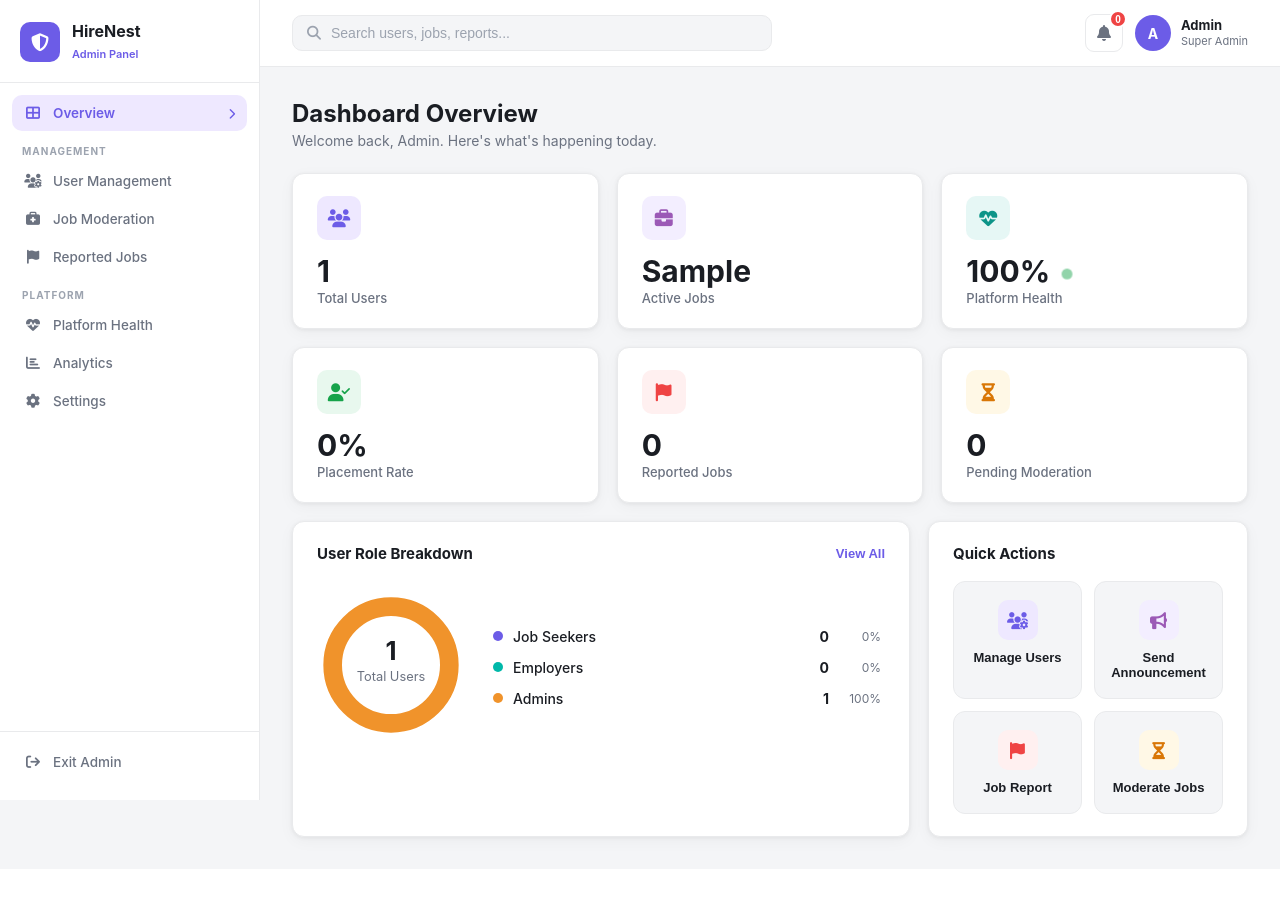
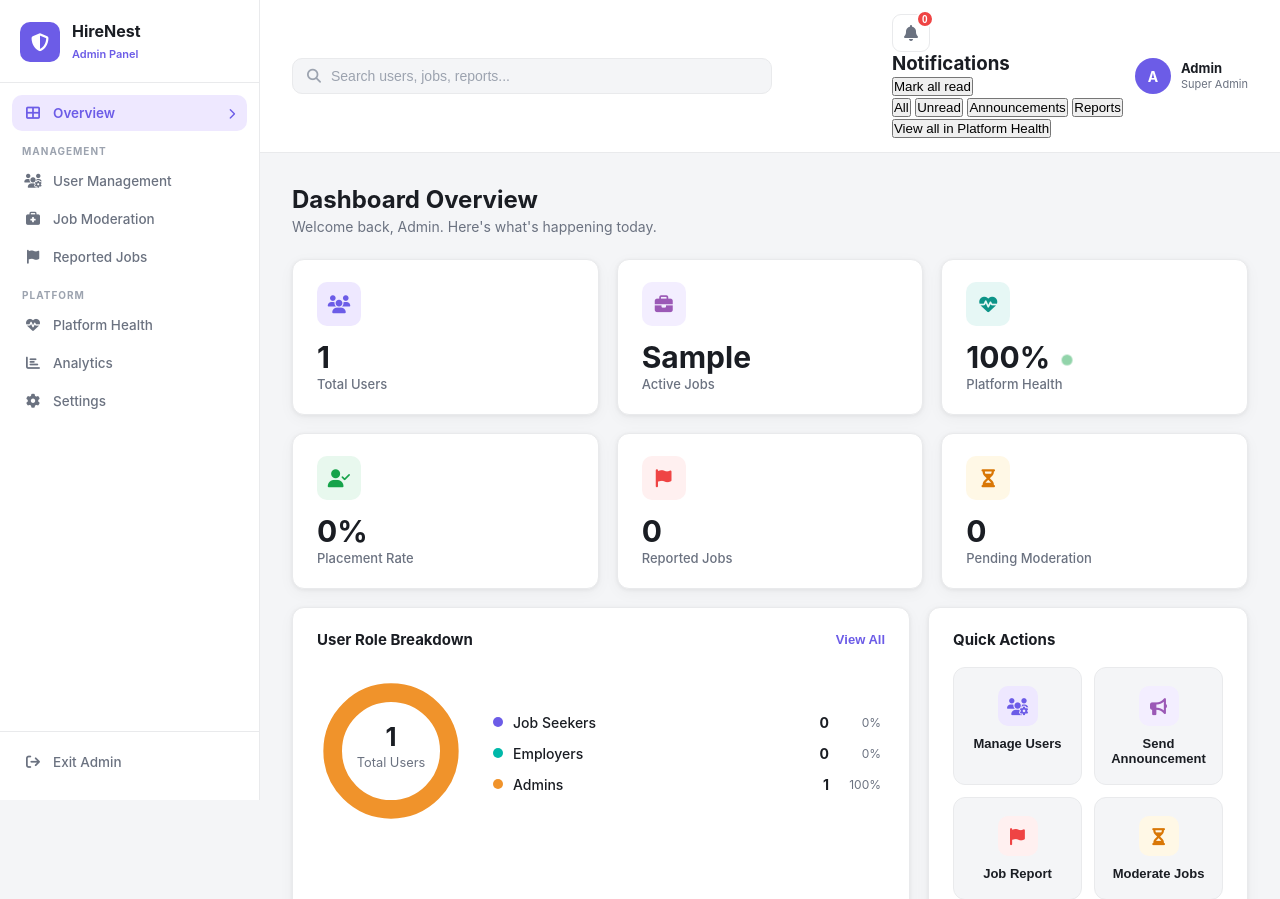
Before and after one commit to ArunSth/ArunSth-AI39B-Group-7-HireNest, a Flask app: template app/templates/admin_dashboard.html in a window 1280 px wide. Shown: the top 899 px of the page. Before the commit the page ends 848 px from the top, so only its background shows below. Run offline with Flask 3, Linux system fonts and the light colour scheme; the template is opened without the code that fills it: most values are stand-ins (such as "Sample title", 1, 10 or a date in 2020).

Commit message:
Update notification in admin dashboard

```diff
--- a/app/templates/admin_dashboard.html
+++ b/app/templates/admin_dashboard.html
@@ -59,12 +59,32 @@
             </div>
             <div class="topbar-right">
 
-                <div class="notif-wrap">
-                    <button class="notif-btn">
+                <!-- ── NOTIFICATION BELL ── -->
+                <div class="notif-wrap" id="notifWrap">
+                    <button class="notif-btn" id="notifBtn" onclick="toggleNotifDropdown()">
                         <i class="fa-solid fa-bell"></i>
-                        <span class="notif-badge">0</span>
+                        <span class="notif-badge" id="notifBadge">0</span>
+                    </button>
+                    <div class="notif-dropdown" id="notifDropdown">
+                        <div class="notif-drop-head">
+                            <h3>Notifications <span id="notifUnreadLabel"></span></h3>
+                            <button class="mark-all-btn" onclick="markAllAdminNotifs()">Mark all read</button>
+                        </div>
+                        <div class="notif-filter-tabs">
+                            <button class="nftab active" onclick="setNotifFilter('all',this)">All</button>
+                            <button class="nftab" onclick="setNotifFilter('unread',this)">Unread</button>
+                            <button class="nftab" onclick="setNotifFilter('announcement',this)">Announcements</button>
+                            <button class="nftab" onclick="setNotifFilter('report',this)">Reports</button>
+                        </div>
+                        <div class="notif-list-body" id="notifListBody"></div>
+                        <div class="notif-drop-footer">
+                            <button onclick="document.querySelector('[data-tab=platform-health]').click();closeNotifDropdown()">
+                                View all in Platform Health
                             </button>
                         </div>
+                    </div>
+                </div>
+
                 <div class="admin-profile">
                     <div class="admin-avatar">A</div>
                     <div class="admin-meta"><strong>Admin</strong><small>Super Admin</small></div>
@@ -193,18 +213,14 @@
                                             {{ u.First_name[0]|upper if u.First_name else u.Email[0]|upper }}
                                         </div>
                                         <div>
-                                       <div class="user-name">
-                                         {{ u.First_name or '' }} {{ u.Last_name or '' }}
-                                        </div>
+                                            <div class="user-name">{{ u.First_name or '' }} {{ u.Last_name or '' }}</div>
                                             <div style="font-size:11px;color:var(--light)">#{{ u.User_id }}</div>
                                         </div>
                                     </div>
                                 </td>
                                 <td style="color:var(--muted)">{{ u.Email }}</td>
                                 <td><span class="status-pill info">{{ u.Role }}</span></td>
-                            <td style="color:var(--muted)">
-                                {{ u.Created_at.strftime('%b %Y') if u.Created_at else '—' }}
-                            </td>
+                                <td style="color:var(--muted)">{{ u.Created_at.strftime('%b %Y') if u.Created_at else '—' }}</td>
                                 <td><span class="status-pill success">Active</span></td>
                                 <td>
                                     <div class="td-actions">
@@ -306,7 +322,7 @@
             </div>
             <div class="table-card" style="max-width:100%">
                 <div class="chart-head">
-                    <h3>Reported Jobs </h3>
+                    <h3>Reported Jobs</h3>
                     <button class="action-btn danger" onclick="openModal('addReportModal')">
                         <i class="fa-solid fa-flag"></i> File Report
                     </button>
@@ -320,15 +336,12 @@
             </div>
         </div>
 
-<!-- ── Platform health ── -->
-
+        <!-- ── PLATFORM HEALTH ── -->
         <div class="tab-content" id="tab-platform-health">
             <div class="page-head">
                 <h1>Platform Health</h1>
                 <p>Monitor admin actions and platform activity.</p>
             </div>
-
-    <!-- Stats strip -->
             <div class="stats-grid">
                 <div class="stat-card">
                     <div class="stat-top"><div class="stat-icon purple"><i class="fa-solid fa-shield-halved"></i></div></div>
@@ -351,8 +364,6 @@
                     <div class="stat-label">Reports Filed</div>
                 </div>
             </div>
-
-    <!-- Filters -->
             <div class="filter-bar" style="margin-top:8px">
                 <div class="filter-search">
                     <i class="fa-solid fa-magnifying-glass"></i>
@@ -372,8 +383,6 @@
                     </button>
                 </div>
             </div>
-
-    <!-- Action history table -->
             <div class="table-card" style="max-width:100%;margin-top:16px">
                 <div class="chart-head">
                     <h3>Admin Action History</h3>
@@ -381,13 +390,7 @@
                 </div>
                 <table class="admin-table">
                     <thead>
-                <tr>
-                    <th>#</th>
-                    <th>Action</th>
-                    <th>Target</th>
-                    <th>Date</th>
-                    <th>Status</th>
-                </tr>
+                        <tr><th>#</th><th>Action</th><th>Target</th><th>Date</th><th>Status</th></tr>
                     </thead>
                     <tbody id="ph-history-body">
                         <tr>
@@ -407,8 +410,6 @@
                 <h1>Analytics</h1>
                 <p>Platform engagement and moderation insights.</p>
             </div>
-
-  <!-- Engagement KPI strip -->
             <div class="stats-grid">
                 <div class="stat-card">
                     <div class="stat-top"><div class="stat-icon purple"><i class="fa-solid fa-eye"></i></div></div>
@@ -441,11 +442,7 @@
                     <div class="stat-label">Report Resolution Rate</div>
                 </div>
             </div>
-
-  <!-- Mid row: Announcement History + Report Outcomes -->
             <div class="bottom-row" style="margin-top:24px">
-
-    <!-- Announcement History -->
                 <div class="table-card wide">
                     <div class="chart-head">
                         <h3>Announcement History</h3>
@@ -467,8 +464,6 @@
                         </tbody>
                     </table>
                 </div>
-
-    <!-- Report Outcomes donut -->
                 <div class="table-card">
                     <div class="chart-head">
                         <h3>Report Outcomes</h3>
@@ -481,10 +476,8 @@
                         <div id="reportStatusLegend" style="display:flex;flex-direction:column;gap:14px;flex:1;min-width:140px"></div>
                     </div>
                 </div>
-
             </div>
         </div>
-
 
         <!-- ── SETTINGS ── -->
         <div class="tab-content" id="tab-settings">
```
Lines whose indentation alone changed are shown as unchanged.
